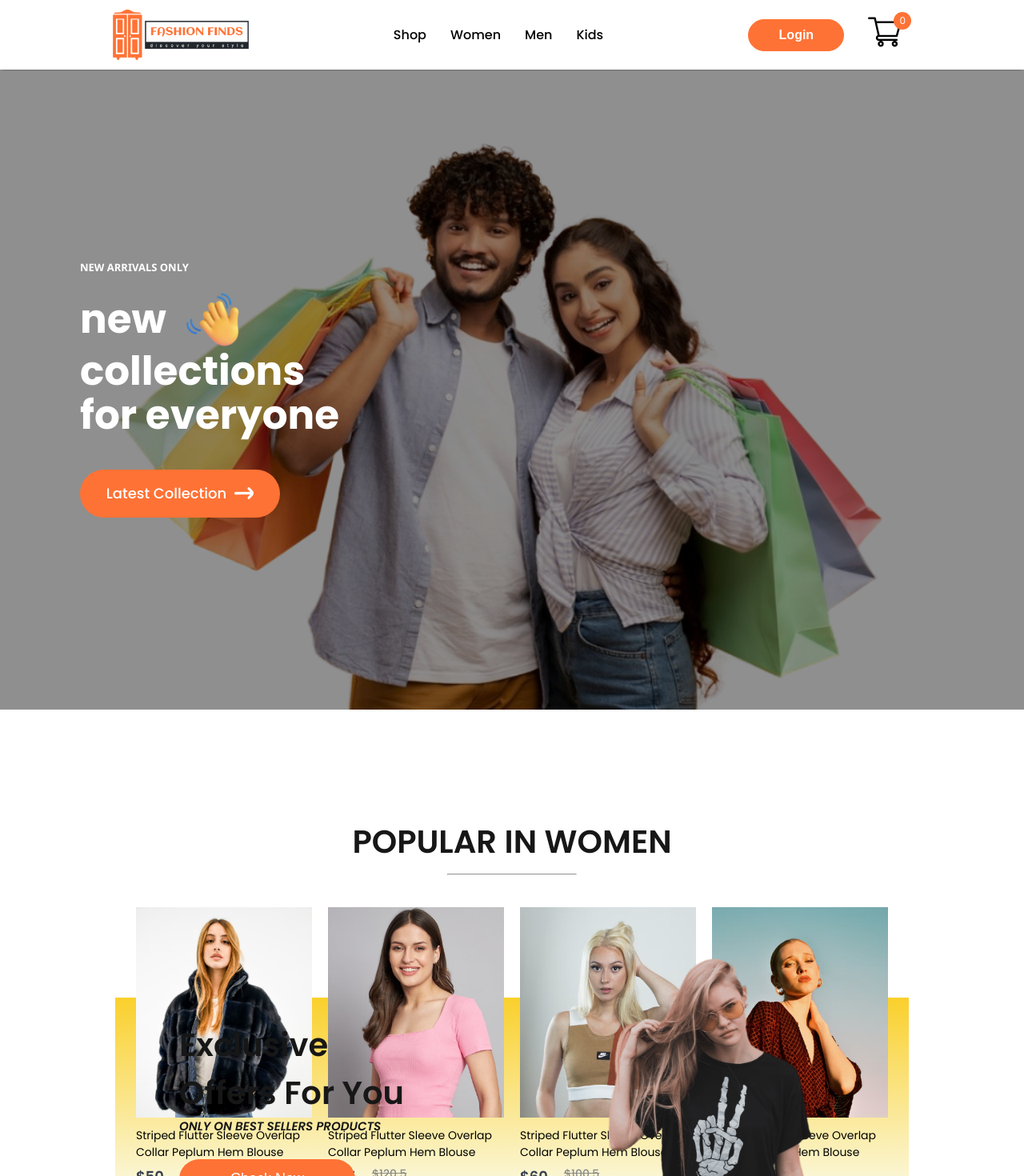
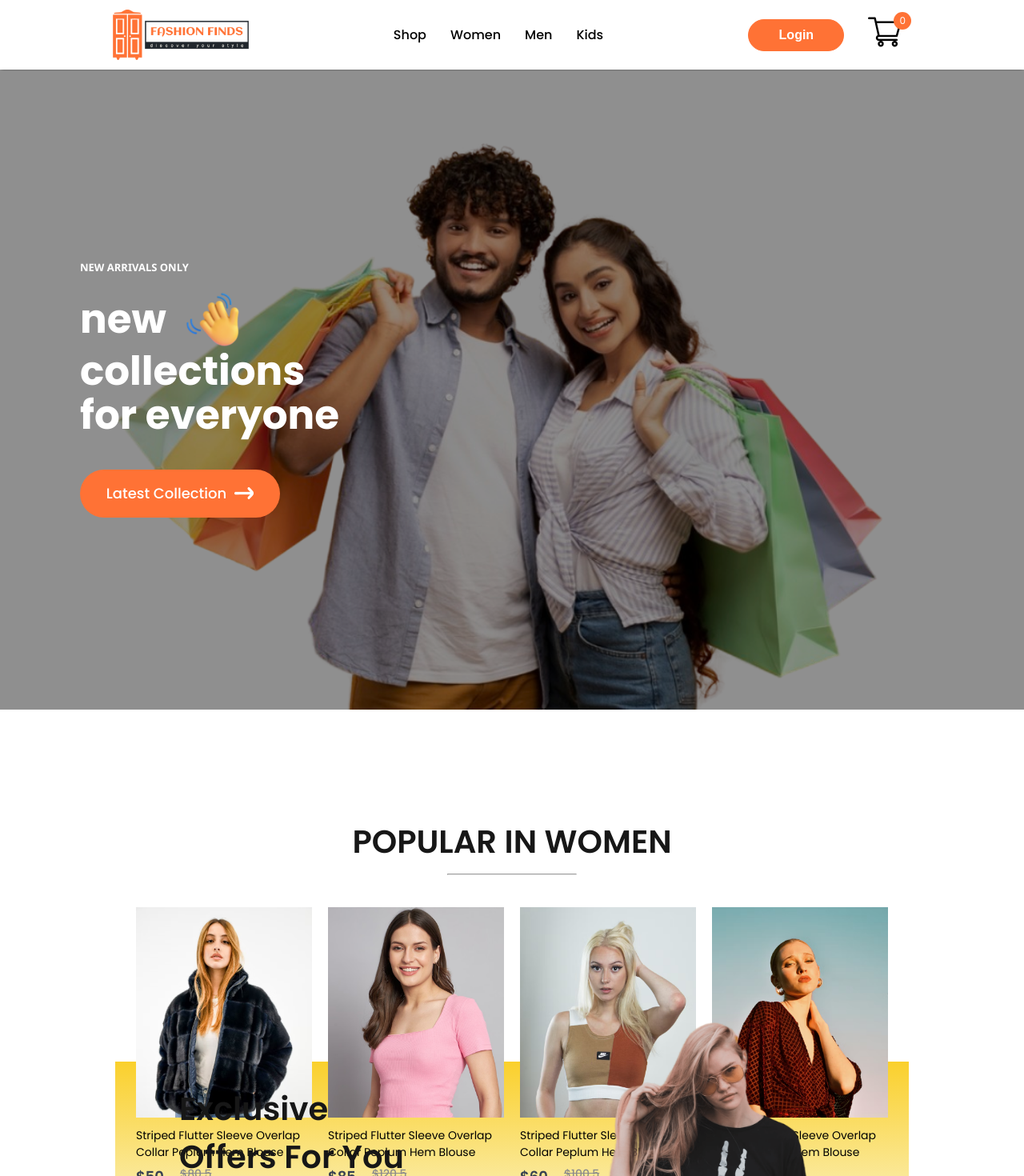
Before and after one commit to preethikgithub/FashionFinds, a React (Create React App) app: page /#/ in a window 1280 px wide. Shown: the top 1470 px of the page at 80% size. Built offline with nearby package versions, Linux system fonts and the light colour scheme.

Commit message:
minor adjustments

```diff
--- a/src/Components/Popular/Popular.css
+++ b/src/Components/Popular/Popular.css
@@ -26,7 +26,7 @@
 }
 @media(max-width:1280px){
     .popular{
-        height: 45vh;
+        height: 55vh;
     }
     .popular h1{
         font-size: 40px;
```
